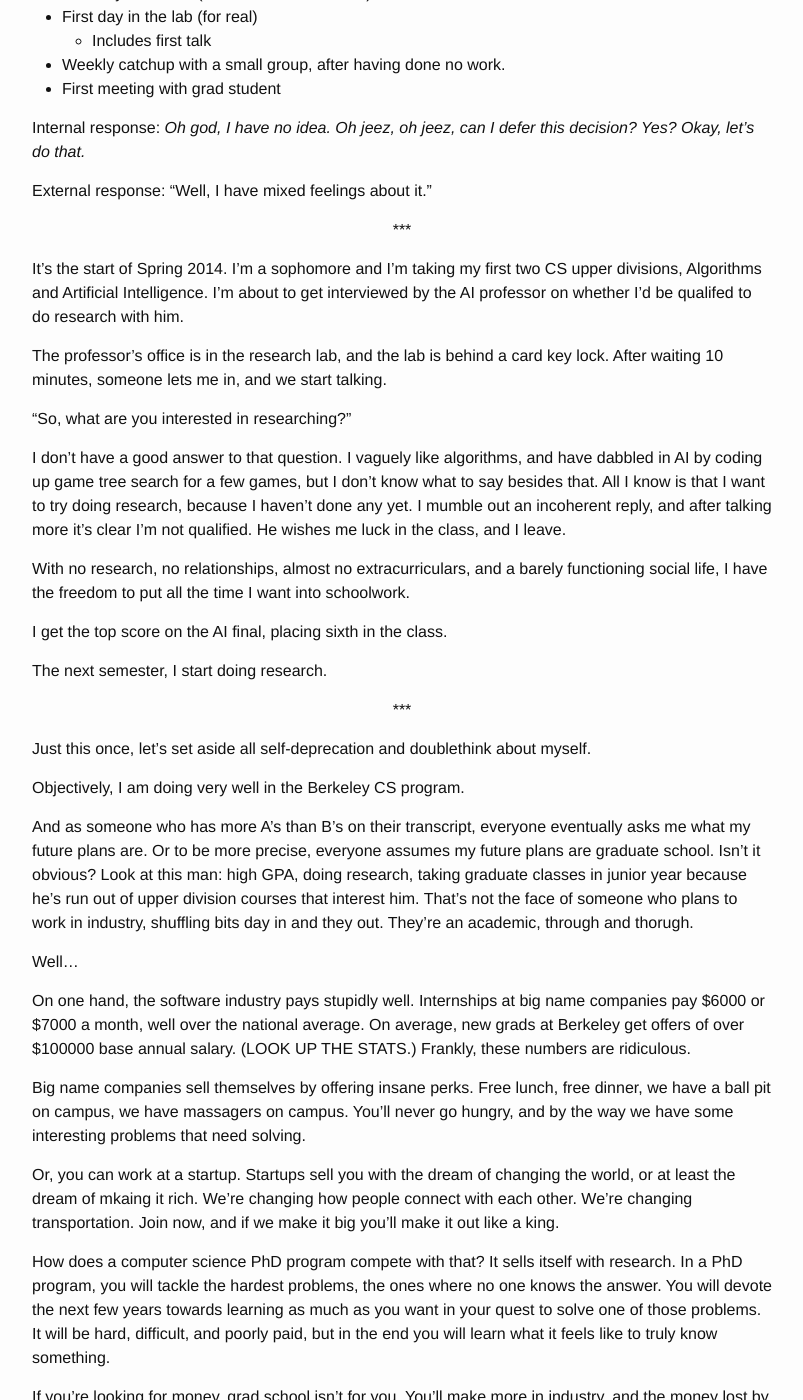
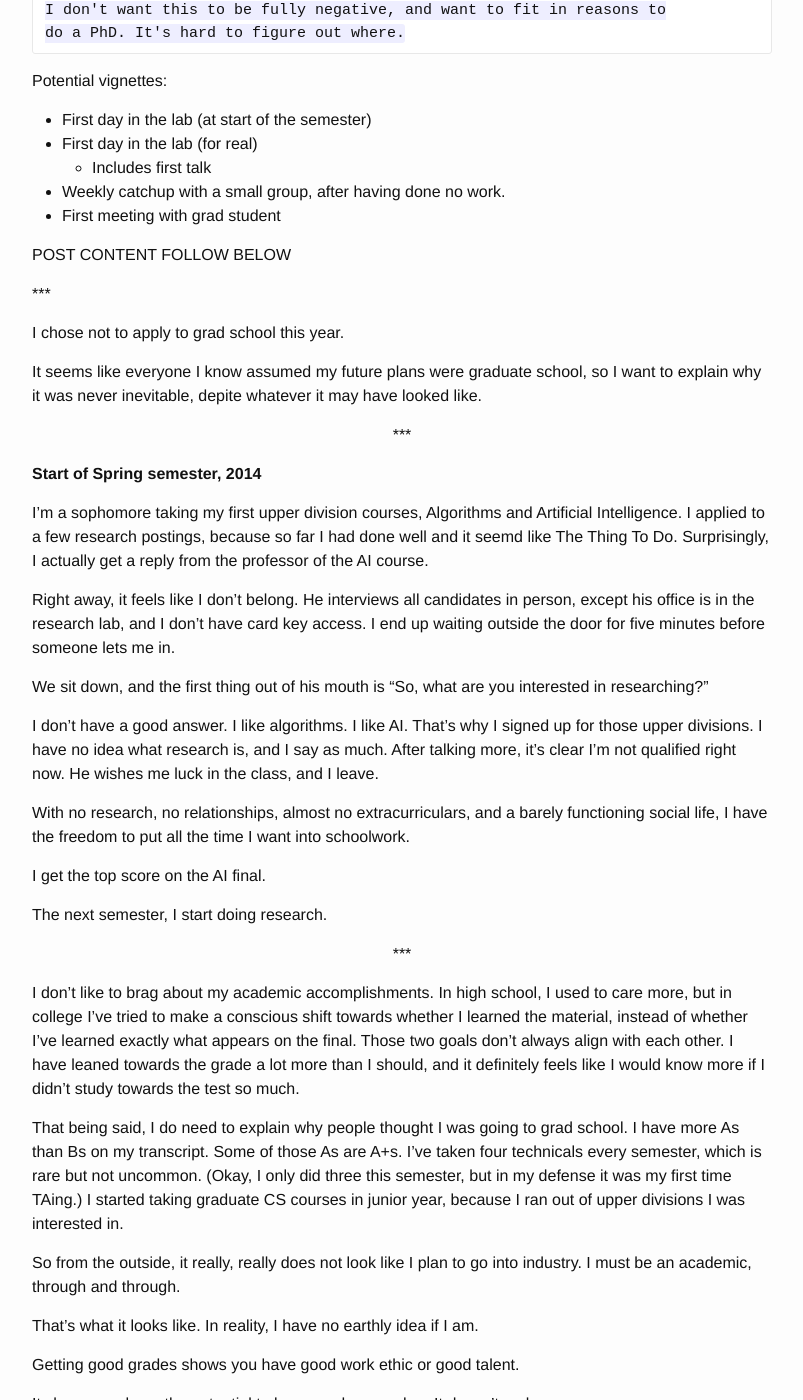
Before and after one commit to alexirpan/alexirpan.github.io, a Jekyll site: the page built from _posts/2015-09-28-grad-school.markdown, in a window 1280 px wide and 1400 px high, scrolled down 653 px. Shown: the whole window, without its empty margins (238-1041 px from the left). Built offline with Jekyll 4.4.1, drawn with Linux system fonts in a browser that asks for light colours; some of the changed text lies outside the part shown.

Commit message:
Time to in medias res this shit up

```diff
--- a/_posts/2015-09-28-grad-school.markdown
+++ b/_posts/2015-09-28-grad-school.markdown
@@ -33,56 +34,79 @@
 - Weekly catchup with a small group, after having done no work.
 - First meeting with grad student
 
-Internal response: *Oh god, I have no idea.
-Oh jeez, oh jeez, can I defer this decision? Yes? Okay, let's do that.*
+POST CONTENT FOLLOW BELOW
 
-External response: "Well, I have mixed feelings about it."
+\*\*\*
+
+I chose not to apply to grad school this year.
+
+It seems like everyone I know assumed my future plans were graduate school,
+so I want to explain why it was never inevitable, depite whatever it may have
+looked like.
+
 
 \*\*\*
 {: .centered}
 
-It's the start of Spring 2014. I'm a sophomore and I'm taking my first two CS
-upper divisions, Algorithms and Artificial Intelligence. I'm about to
-get interviewed by the AI professor on whether I'd be qualifed to do research
-with him.
+**Start of Spring semester, 2014**
 
-The professor's office is in the research lab, and the lab is behind a card key
-lock. After waiting 10 minutes, someone lets me in, and we start talking.
+I'm a sophomore taking my first upper division courses, Algorithms and
+Artificial Intelligence. I applied to a few research postings, because
+so far I had done well and it seemd like The Thing To Do.
+Surprisingly, I actually get a reply from the professor of the AI
+course.
 
+Right away, it feels like I don't belong. He interviews all candidates in
+person, except his office is in the research lab, and I don't have card
+key access. I end up waiting outside the door for five minutes before someone
+lets me in.
+
+We sit down, and the first thing out of his mouth is
 "So, what are you interested in researching?"
 
-I don't have a good answer to that question. I vaguely like algorithms, and
-have dabbled in AI by coding up game tree search for a few games, but I don't
-know what to say besides that. All I know is that I want to try doing
-research, because I haven't done any yet. I mumble out an incoherent reply,
-and after talking more it's clear I'm not qualified. He wishes me luck in
-the class, and I leave.
+I don't have a good answer. I like algorithms. I like AI. That's why I signed
+up for those upper divisions. I have no idea what research is, and I say as much.
+After talking more, it's clear I'm not qualified right now.
+He wishes me luck in the class, and I leave.
 
 With no research, no relationships, almost no extracurriculars, and a barely
 functioning social life, I have the freedom to put all the time I want
 into schoolwork.
 
-I get the top score on the AI final, placing sixth in the class.
+I get the top score on the AI final.
 
 The next semester, I start doing research.
 
 \*\*\*
 {: .centered}
 
-Just this once, let's set aside all self-deprecation and doublethink about
-myself.
+I don't like to brag about my academic accomplishments. In high school, I used to
+care more, but in college I've tried to make a conscious shift towards whether
+I learned the material, instead of whether I've learned exactly what appears on
+the final. Those two goals don't always align with each other. I have leaned
+towards the grade a lot more than I should, and it definitely feels like
+I would know more if I didn't study towards the test so much.
 
-Objectively, I am doing very well in the Berkeley CS program.
+That being said, I do need to explain why people thought I was going to grad school.
+I have more As than Bs on my transcript. Some of those As are A+s.
+I've taken four technicals every semester, which is rare but not uncommon.
+(Okay, I only did three this semester, but in my defense it was my first time TAing.)
+I started taking graduate CS courses
+in junior year, because I ran out of upper divisions I was interested in.
 
-And as someone who has more A's than B's on their transcript, everyone
-eventually asks me what my future plans are. Or to be more precise, everyone
-assumes my future plans are graduate school. Isn't it obvious?
-Look at this man: high GPA, doing research, taking graduate classes in
-junior year because he's run out of upper division courses that interest him.
-That's not the face of someone who plans to work in industry, shuffling bits
-day in and they out. They're an academic, through and thorugh.
+So from the outside, it really, really does not look like I plan to go into
+industry. I must be an academic, through and through.
 
-Well...
+That's what it looks like. In reality, I have no earthly idea if I am.
+
+Getting good grades shows you have good work ethic or good talent.
+
+It shows you have the potential to be a good researcher. It doesn't make you one.
+
+\*\*\*
+{: .centered }
+
+(Move these paragraphs elsewhere.)
 
 On one hand, the software industry pays stupidly well. Internships at big name
 companies pay $6000 or $7000 a month, well over the national average.
```
Also changed, not shown: other parts of _posts/2015-09-28-grad-school.markdown (+2 -1 lines).
